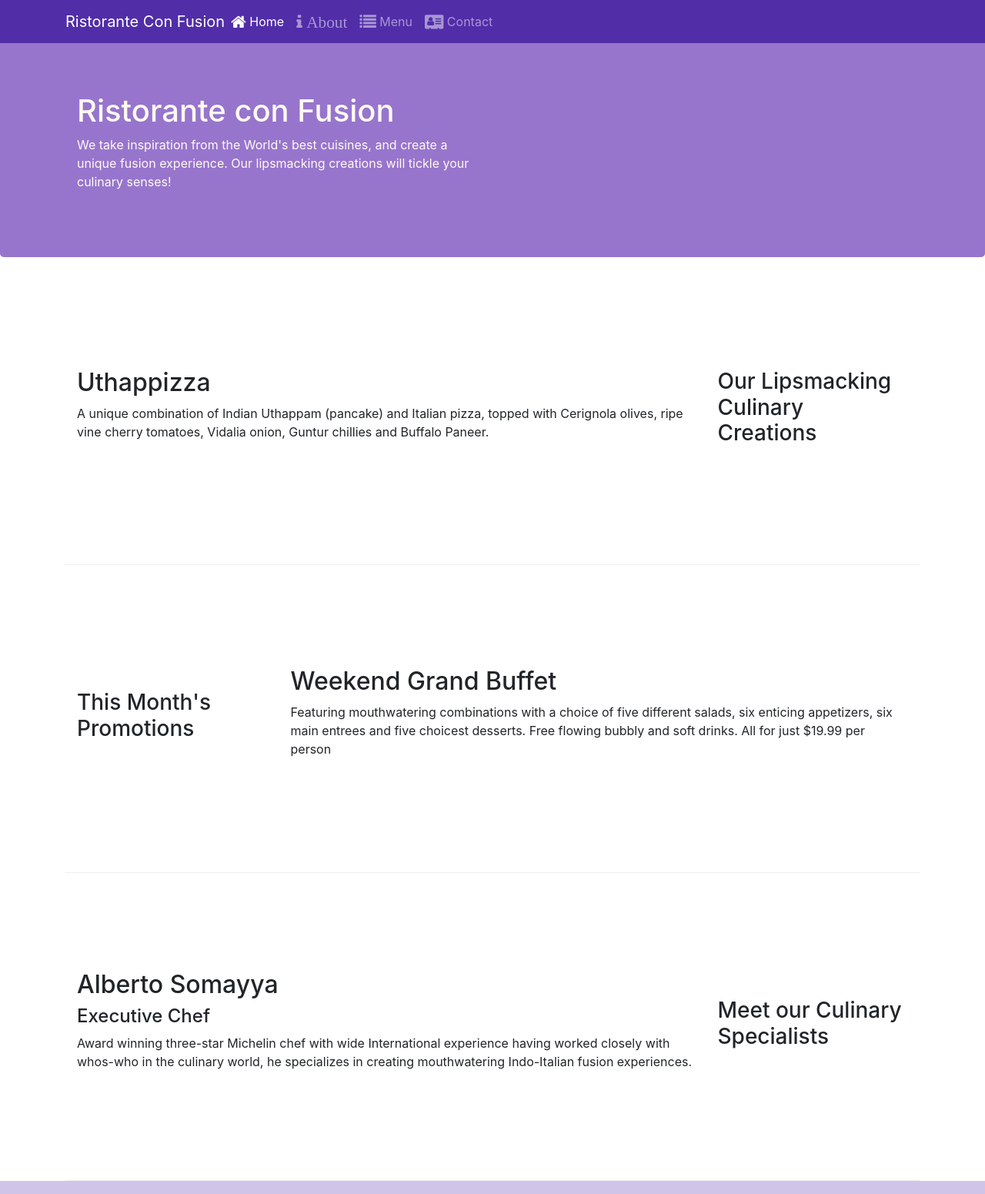
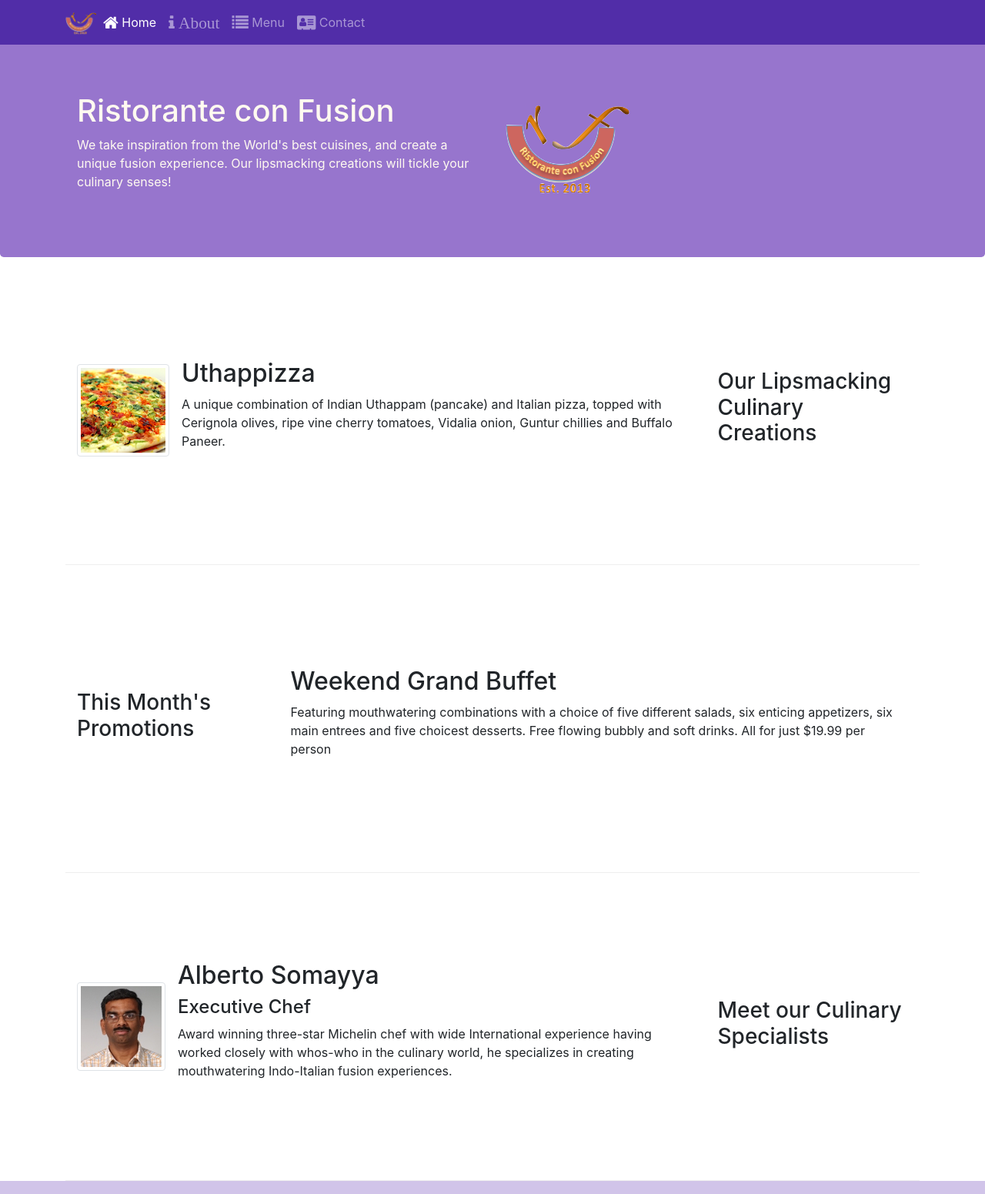
Before and after one commit to InaChemerko/conFusion, a website: page index.html in a window 1280 px wide. Shown: the top 1551 px of the page at 77% size. Drawn offline with nearby package versions, Linux system fonts and the light colour scheme.

Commit message:
Images and Media

```diff
--- a/index.html
+++ b/index.html
@@ -22,7 +22,7 @@
         <button class="navbar-toggler" type="button" data-toggle="collapse" data-target="#Navbar">
             <span class="navbar-toggler-icon"></span>
         </button>
-        <a class="navbar-brand mr-auto" href="#">Ristorante Con Fusion</a>
+        <a class="navbar-brand mr-auto" href="#"> <img src="img/logo.png" height="30" width="41"> </a>
 
         <div class="collapse navbar-collapse" id="Navbar">
             <ul class="navbar-nav mr-auto">
@@ -44,7 +44,9 @@
                     <h1>Ristorante con Fusion</h1>
                     <p>We take inspiration from the World's best cuisines, and create a unique fusion experience. Our lipsmacking creations will tickle your culinary senses!</p>
                 </div>
-                <div class="col-12 col-sm">
+                <div class="col-12 col-sm align-self-center">
+                    <img src="img/logo.png" class="img-fluid">
+
                 </div>
             </div>
         </div>
@@ -56,8 +58,15 @@
                 <h3>Our Lipsmacking Culinary Creations</h3>
             </div>
             <div class="col col-sm order-sm-first col-md">
-                <h2>Uthappizza</h2>
+
+                <div class="media">
+                    <img class="d-flex mr-3 img-thumbnail align-self-center"
+                            src="img/uthappizza.png" alt="Uthappizza">
+                            <div class="media-body">
+                <h2 class="mt-0">Uthappizza</h2>
                 <p class = "d-none d-sm-block">A unique combination of Indian Uthappam (pancake) and Italian pizza, topped with Cerignola olives, ripe vine cherry tomatoes, Vidalia onion, Guntur chillies and Buffalo Paneer.</p>
+            </div>
+            </div>
             </div>
         </div>
 
@@ -77,9 +86,15 @@
                 <h3>Meet our Culinary Specialists</h3>
             </div>
             <div class="col col-sm order-sm-first col-md">
-                <h2>Alberto Somayya</h2>
+                <div class="media">
+                    <img class="d-flex mr-3 img-thumbnail align-self-center"
+                            src="img/alberto.png" alt="Alberto Somayya">
+                            <div class="media-body">
+                <h2 class="mt-0">Alberto Somayya</h2>
                 <h4>Executive Chef</h4>
                 <p class = "d-none d-sm-block">Award winning three-star Michelin chef with wide International experience having worked closely with whos-who in the culinary world, he specializes in creating mouthwatering Indo-Italian fusion experiences. </p>
+            </div>
+            </div>
             </div>
         </div>
     </div>
```
Also changed, not shown: aboutus.html (+3 -2 lines), contactus.html (+3 -2 lines), img/alberto.png (added), img/buffet.png (added), img/logo.png (added), img/uthappizza.png (added), 1 other file.
